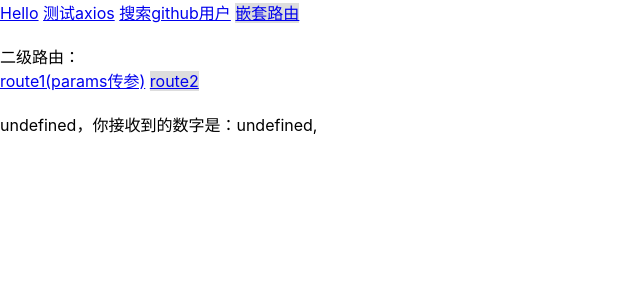
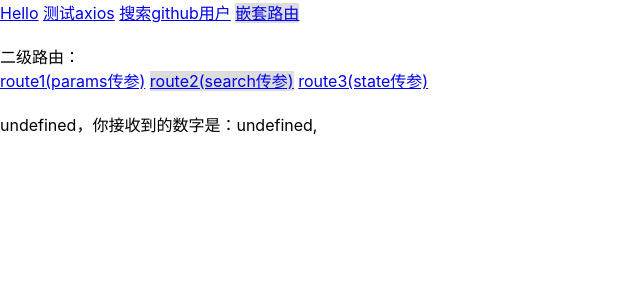
Before and after one commit to Shenhaoyi/learn-react, a React (Create React App) app: page /#/nested-routes/route2 in a window 1280 px wide. Shown: the top 300 px of the page, without its empty margins (0-640 px from the left). Built offline with nearby package versions, Linux system fonts and the light colour scheme.

Commit message:
state传参

```diff
--- /dev/null
+++ b/src/pages/NestedRoutes/Route3/index.jsx
@@ -0,0 +1,9 @@
+import React, { Component } from 'react';
+
+export default class Route3 extends Component {
+  render() {
+    console.log('shen log: ', { props: this.props });
+    const { state } = this.props.location;
+    return <div>{`${state?.name}，你接收到的数字是：${state?.number}`},</div>;
+  }
+}
--- a/src/pages/NestedRoutes/index.jsx
+++ b/src/pages/NestedRoutes/index.jsx
@@ -3,9 +3,10 @@ import MyNavLink from '../../components/MyNavLink';
 import { Switch, Route, Redirect } from 'react-router-dom';
 import Route1 from './Route1';
 import Route2 from './Route2';
+import Route3 from './Route3';
 
 const number = Math.random();
-const name = 'shen'
+const name = 'shen';
 
 export default class NestedRoutes extends Component {
   render() {
@@ -13,15 +14,37 @@ export default class NestedRoutes extends Component {
       <>
         <div>二级路由：</div>
         <div>
-          <MyNavLink to={`/nested-routes/route1/${number}/${name}`}>route1(params传参)</MyNavLink>
+          <MyNavLink to={`/nested-routes/route1/${number}/${name}`}>
+            route1(params传参)
+          </MyNavLink>
           &nbsp;
-          <MyNavLink to={`/nested-routes/route2/?number=${number}&name=${name}`}>route2</MyNavLink>
+          <MyNavLink
+            to={`/nested-routes/route2/?number=${number}&name=${name}`}
+          >
+            route2(search传参)
+          </MyNavLink>
+          &nbsp;
+          <MyNavLink
+            to={{
+              pathname: '/nested-routes/route3',
+              state: {
+                number,
+                name,
+              },
+            }}
+          >
+            route3(state传参)
+          </MyNavLink>
         </div>
         <br />
         <Switch>
-          <Route path="/nested-routes/route1/:number/:name" component={Route1} />
+          <Route
+            path="/nested-routes/route1/:number/:name"
+            component={Route1}
+          />
           <Route path="/nested-routes/route2/" component={Route2} />
-          <Redirect to="/nested-routes/route1" />
+          <Route path="/nested-routes/route3/" component={Route3} />
+          <Redirect to={`/nested-routes/route1/${number}/${name}`} />
         </Switch>
       </>
     );
```
